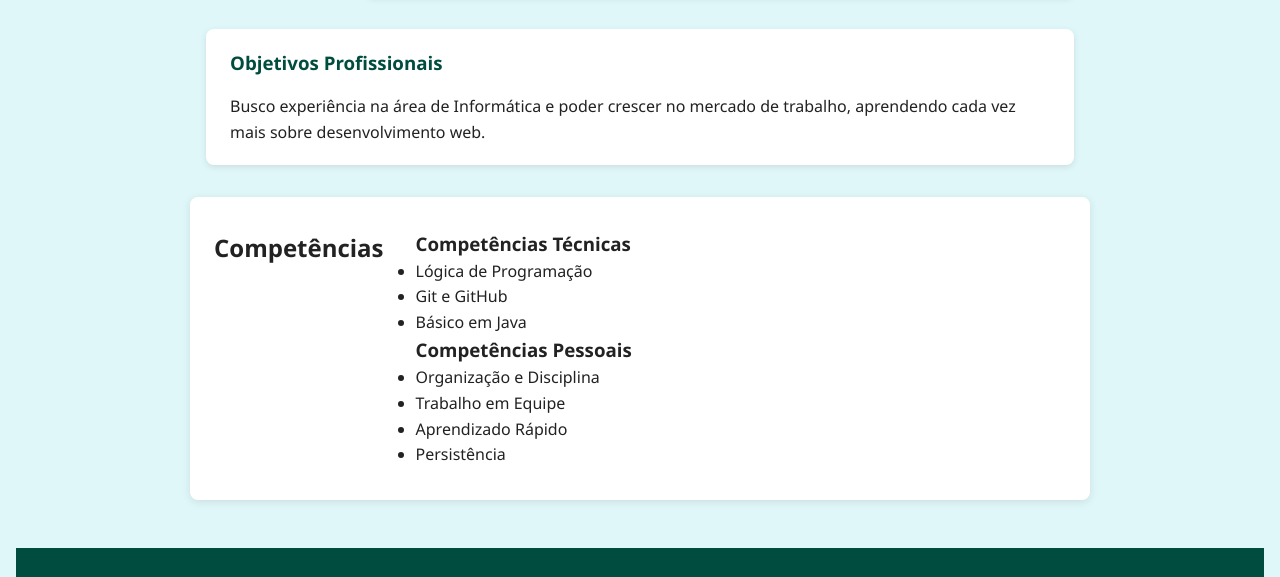
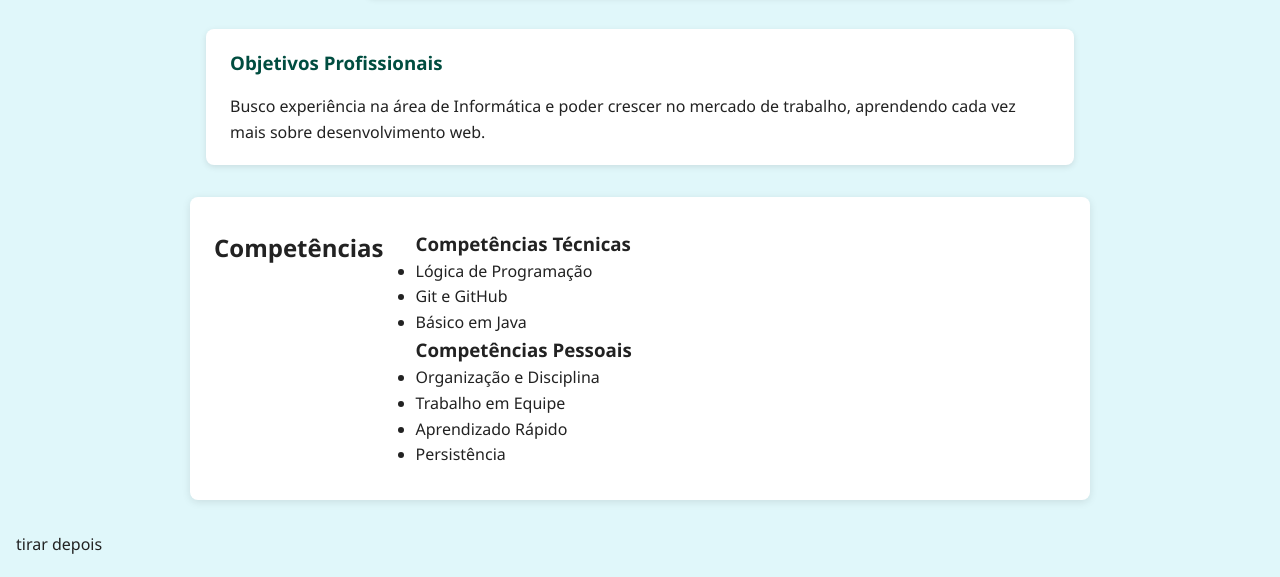
Before and after one commit to Fpadilha3/portfolio-web, a plain HTML site: page portfolio-web/index.html in a window 1280 px wide. Shown: the part 633-1210 px from the top of the page. Drawn offline with Linux system fonts and the light colour scheme.

Commit message:
atualização

```diff
--- a/portfolio-web/index.html
+++ b/portfolio-web/index.html
@@ -99,7 +99,7 @@
         </div>
       </div>
     </section>
-
+    <p>tirar depois</p>
   </main>
 
   <!-- Footer: Rodapé com redes sociais e contato -->
```
